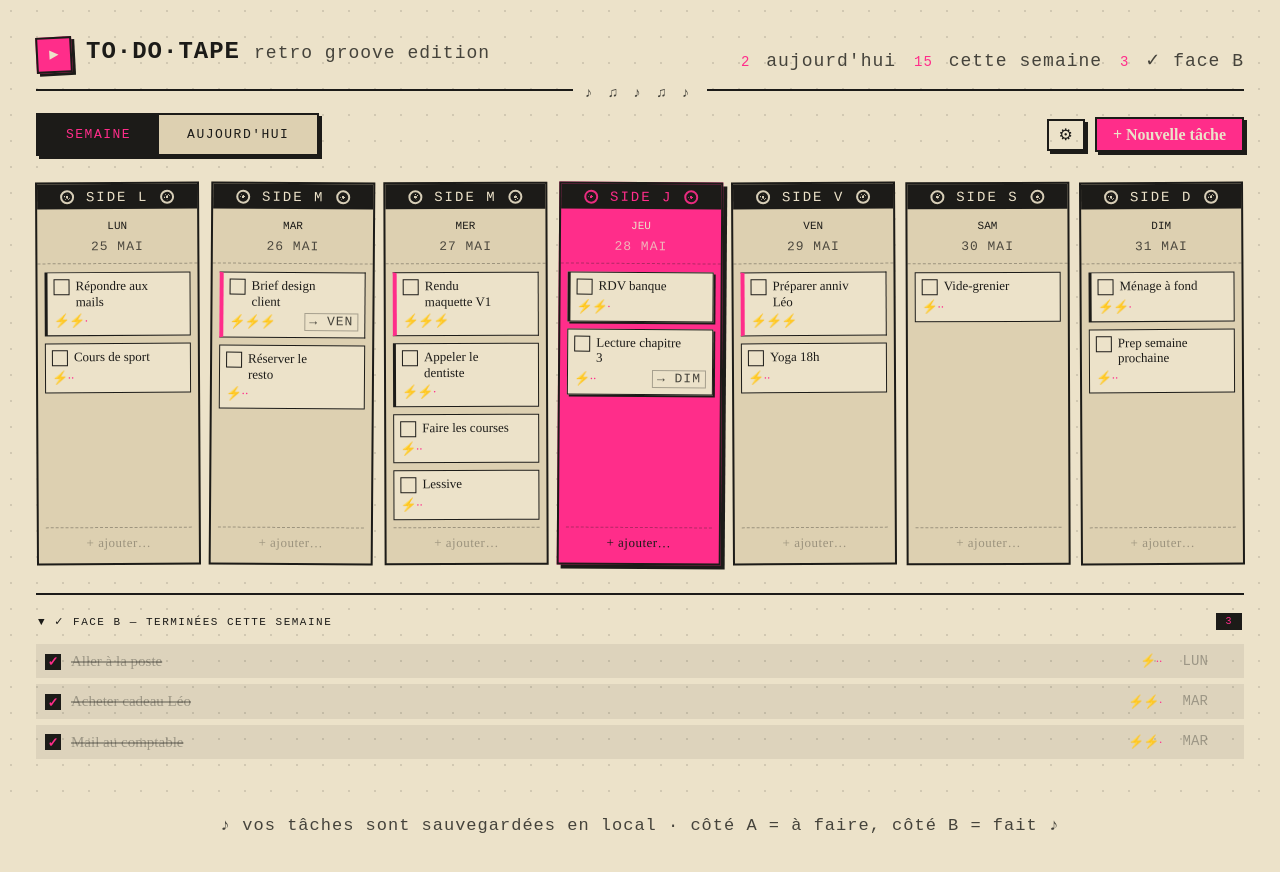
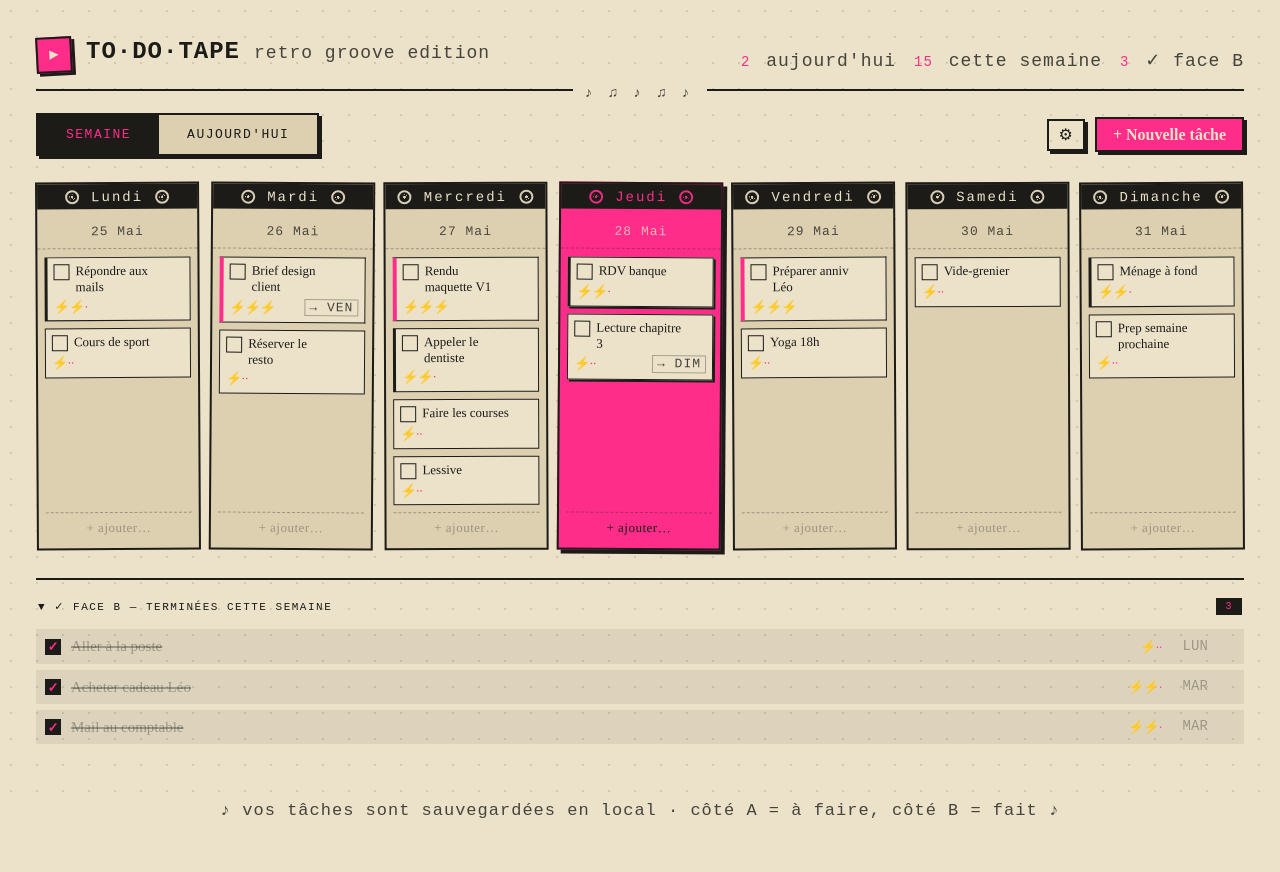
Before and after one commit to comsea/todotape, a React (Vite) app: page / in a window 1280 px wide. Shown: the top 872 px of the page. Built offline with nearby package versions, Linux system fonts and the light colour scheme; a web font is replaced by a local one.

Commit message:
affichage jours et dates + drag and drop

```diff
--- a/src/App.tsx
+++ b/src/App.tsx
@@ -186,6 +186,13 @@ export function App() {
     setModal({ prefillDay: day });
   }, []);
 
+  const moveTask = useCallback((task: Task, newDay: DayKey) => {
+    setState(s => ({
+      ...s,
+      tasks: s.tasks.map(t => t.id === task.id ? { ...t, day: newDay } : t),
+    }));
+  }, []);
+
   const saveNew = useCallback((data: { name: string; day: DayKey; end: DayKey | null; prio: 1 | 2 | 3 }) => {
     setState(s => ({
       ...s,
@@ -287,6 +294,7 @@ export function App() {
             onToggle={toggle}
             onDelete={del}
             onAdd={openAdd}
+            onMove={moveTask}
           />
         ) : (
           <TodayView
--- a/src/components/MiniTask.tsx
+++ b/src/components/MiniTask.tsx
@@ -7,12 +7,22 @@ interface MiniTaskProps {
   weekDates: DayMeta[];
   onToggle: (task: Task) => void;
   onDelete: (task: Task) => void;
+  onDragStart?: () => void;
 }
 
-export function MiniTask({ task, weekDates, onToggle, onDelete }: MiniTaskProps) {
+export function MiniTask({ task, weekDates, onToggle, onDelete, onDragStart }: MiniTaskProps) {
   const endDate = task.end ? weekDates.find(d => d.key === task.end) : null;
   return (
-    <div className="mini-task" data-prio={task.prio}>
+    <div
+      className="mini-task"
+      data-prio={task.prio}
+      draggable
+      onDragStart={e => {
+        e.dataTransfer.effectAllowed = 'move';
+        onDragStart?.();
+      }}
+      style={{ cursor: 'grab' }}
+    >
       <div className="mini-task-row">
         <Checkbox checked={false} onChange={() => onToggle(task)} />
         <span className="mini-task-name">{task.name}</span>
--- a/src/views/WeekView.tsx
+++ b/src/views/WeekView.tsx
@@ -1,4 +1,4 @@
-import { useMemo } from 'react';
+import { useMemo, useState, useRef } from 'react';
 import type { AppState, DayKey, DayMeta } from '../store/types';
 import { DAY_KEYS } from '../store/types';
 import { MiniTask } from '../components/MiniTask';
@@ -11,9 +11,16 @@ interface WeekViewProps {
   onToggle: (task: Task) => void;
   onDelete: (task: Task) => void;
   onAdd: (day: DayKey) => void;
+  onMove: (task: Task, newDay: DayKey) => void;
 }
 
-export function WeekView({ state, weekDates, onToggle, onDelete, onAdd }: WeekViewProps) {
+const MONTHS_SHORT = ['Janv.','Févr.','Mars','Avr.','Mai','Juin','Juil.','Août','Sept.','Oct.','Nov.','Déc.'];
+const DAY_NAMES = ['Lundi','Mardi','Mercredi','Jeudi','Vendredi','Samedi','Dimanche'];
+
+export function WeekView({ state, weekDates, onToggle, onDelete, onAdd, onMove }: WeekViewProps) {
+  const [dragOver, setDragOver] = useState<DayKey | null>(null);
+  const dragTask = useRef<Task | null>(null);
+
   const byDay = useMemo(() => {
     const m = Object.fromEntries(DAY_KEYS.map(k => [k, [] as Task[]])) as Record<DayKey, Task[]>;
     for (const t of state.tasks) {
@@ -28,12 +35,28 @@ export function WeekView({ state, weekDates, onToggle, onDelete, onAdd }: WeekVi
   return (
     <>
       <div className="cassette-row">
-        {weekDates.map(d => (
-          <div key={d.key} className={`cassette ${d.isToday ? 'today' : ''}`}>
-            <div className="cassette-label">SIDE&nbsp;{d.short[0]}</div>
+        {weekDates.map((d, i) => (
+          <div
+            key={d.key}
+            className={`cassette ${d.isToday ? 'today' : ''} ${dragOver === d.key ? 'drag-over' : ''}`}
+            onDragOver={e => { e.preventDefault(); setDragOver(d.key); }}
+            onDragLeave={() => setDragOver(null)}
+            onDrop={e => {
+              e.preventDefault();
+              setDragOver(null);
+              if (dragTask.current && dragTask.current.day !== d.key) {
+                onMove(dragTask.current, d.key);
+              }
+              dragTask.current = null;
+            }}
+          >
+            <div className="cassette-label">
+              {DAY_NAMES[i]}
+            </div>
             <div className="cassette-day">
-              {d.short}
-              <span className="date">{d.label}</span>
+              <span className="date">
+                {d.date.getDate()} {MONTHS_SHORT[d.date.getMonth()]}
+              </span>
             </div>
             <div className="cassette-tasks">
               {byDay[d.key].map(t => (
@@ -43,6 +66,7 @@ export function WeekView({ state, weekDates, onToggle, onDelete, onAdd }: WeekVi
                   weekDates={weekDates}
                   onToggle={onToggle}
                   onDelete={onDelete}
+                  onDragStart={() => { dragTask.current = t; }}
                 />
               ))}
               <button
```
Also changed, not shown: 2 other files (tests, documents, lock files or other folders).
